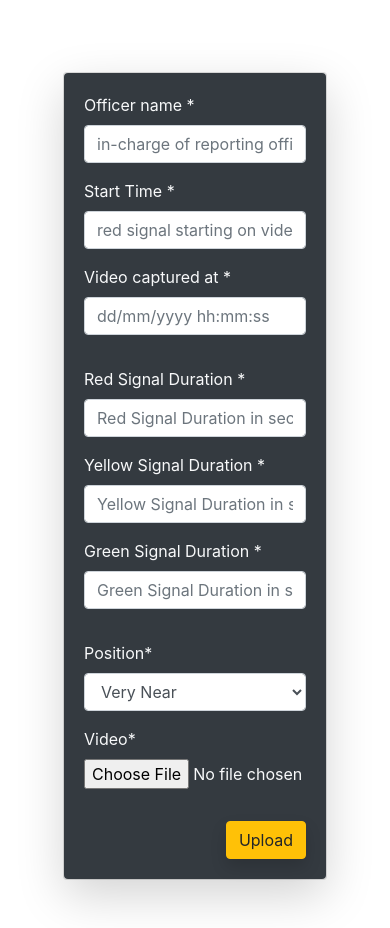
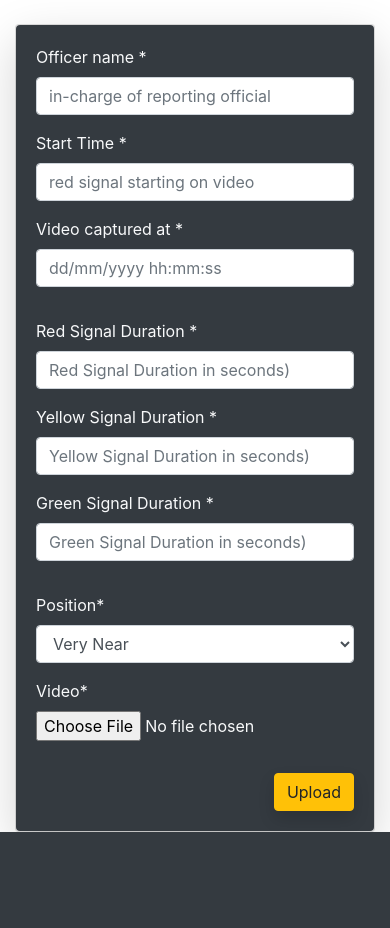
Before and after one commit to goss-gowtham/traffic-violation, a Django app: page /videoreport/ in a window 390 px wide. Shown: the part 56-984 px from the top of the page. After the commit the page ends 888 px from the top, so only its background shows below. Run offline with Django 3.2, Linux system fonts and the light colour scheme; some libraries are stand-ins or nearby versions.

Commit message:
Mobile responsiveness

```diff
--- a/trafficviolationbackend/templates/base.html
+++ b/trafficviolationbackend/templates/base.html
@@ -13,7 +13,7 @@
     </div>
   </nav>
   <div class="container">
-    <div class="row justify-content-center p-5">
+    <div class="row justify-content-center p-lg-5 p-xs-0">
       <div class="col-lg-10 col-md-12 col-sm-12">
         <div class="card rounded-lg">
           <div class="card-body rounded shadow-lg bg-dark text-light">
--- a/trafficviolationbackend/templates/home.html
+++ b/trafficviolationbackend/templates/home.html
@@ -7,32 +7,32 @@
     {% csrf_token %}
 
     <div class="form-row mb-3 ">
-      <div class="form-group col-md-4 mb-0">
+      <div class="form-group col-md-4 col-sm-6 col-xs-12 mb-0">
         {{ form.officer_name|as_crispy_field }}
       </div>
-      <div class="form-group col-md-4 mb-0">
+      <div class="form-group col-md-4 col-sm-6 col-xs-12 mb-0">
         {{ form.start_time|as_crispy_field }}
       </div>
-      <div class="form-group col-md-4 mb-0">
+      <div class="form-group col-md-4 col-sm-6 col-xs-12 mb-0">
         {{ form.video_taken_time|as_crispy_field }}
       </div>
     </div>
     <div class="form-row mb-3 ">
-      <div class="form-group col-md-4 mb-0">
+      <div class="form-group col-md-4 col-sm-6 col-xs-12 mb-0">
         {{ form.red_duration|as_crispy_field }}
       </div>
-      <div class="form-group col-md-4 mb-0">
+      <div class="form-group col-md-4 col-sm-6 col-xs-12 mb-0">
         {{ form.yellow_duration|as_crispy_field }}
       </div>
-      <div class="form-group col-md-4 mb-0">
+      <div class="form-group col-md-4 col-sm-6 col-xs-12 mb-0">
         {{ form.green_duration|as_crispy_field }}
       </div>
     </div>
     <div class="form-row mb-3 d-flex justify-content-center">
-        <div class="col-md-4">
+        <div class="col-md-4 col-sm-6 col-xs-12">
             {{ form.position|as_crispy_field }}
         </div>
-        <div class="col-md-4">
+        <div class="col-md-4 col-sm-6 col-xs-12">
             {{ form.video|as_crispy_field }}
         </div>
     </div>
```
